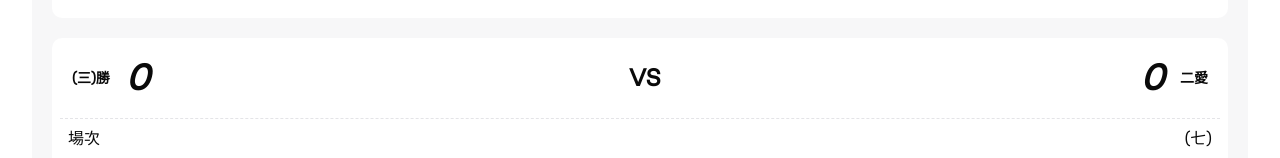
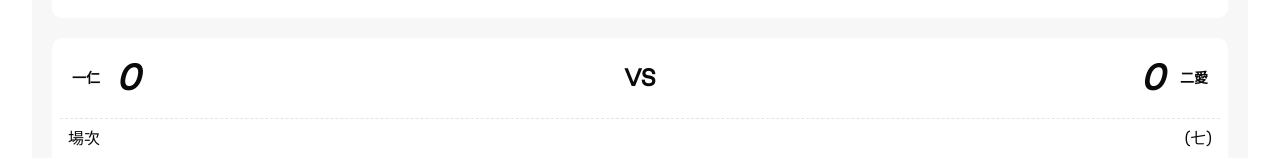
Before and after one commit to LYCA-22/lyca-offical-web, a Next.js app: page /events/baseball in a window 1280 px wide. Shown: the part 2810-2968 px from the top of the page. Built offline with nearby package versions, Linux system fonts and the light colour scheme; a web font is replaced by a local one.

Commit message:
update info

```diff
--- a/app/events/baseball/gameSchema.ts
+++ b/app/events/baseball/gameSchema.ts
@@ -27,7 +27,7 @@ export const gameSchema: gameItem[] = [
     start: false,
     aScore: 0,
     bScore: 0,
-    time: "2025/05/12",
+    time: "2025/05/12 10:10",
     place: "A",
   },
   {
@@ -73,7 +73,7 @@ export const gameSchema: gameItem[] = [
     start: false,
     aScore: 0,
     bScore: 0,
-    time: "2025/05/12",
+    time: "2025/05/12 10:10",
     place: "B",
   },
   {
@@ -83,7 +83,7 @@ export const gameSchema: gameItem[] = [
     start: false,
     aScore: 0,
     bScore: 0,
-    time: "2025/05/12",
+    time: "2025/05/12 10:50",
     place: "A",
   },
   {
@@ -106,12 +106,12 @@ export const gameSchema: gameItem[] = [
   },
   {
     round: "(七)",
-    classA: "(三)勝",
+    classA: "一仁",
     classB: "二愛",
     start: false,
     aScore: 0,
     bScore: 0,
-    time: "2025/05/12",
+    time: "2025/05/12 10:10",
     place: "C",
   },
   {
@@ -121,7 +121,7 @@ export const gameSchema: gameItem[] = [
     start: false,
     aScore: 0,
     bScore: 0,
-    time: "2025/05/12",
+    time: "2025/05/12 10:50",
     place: "B",
   },
 ];
```
